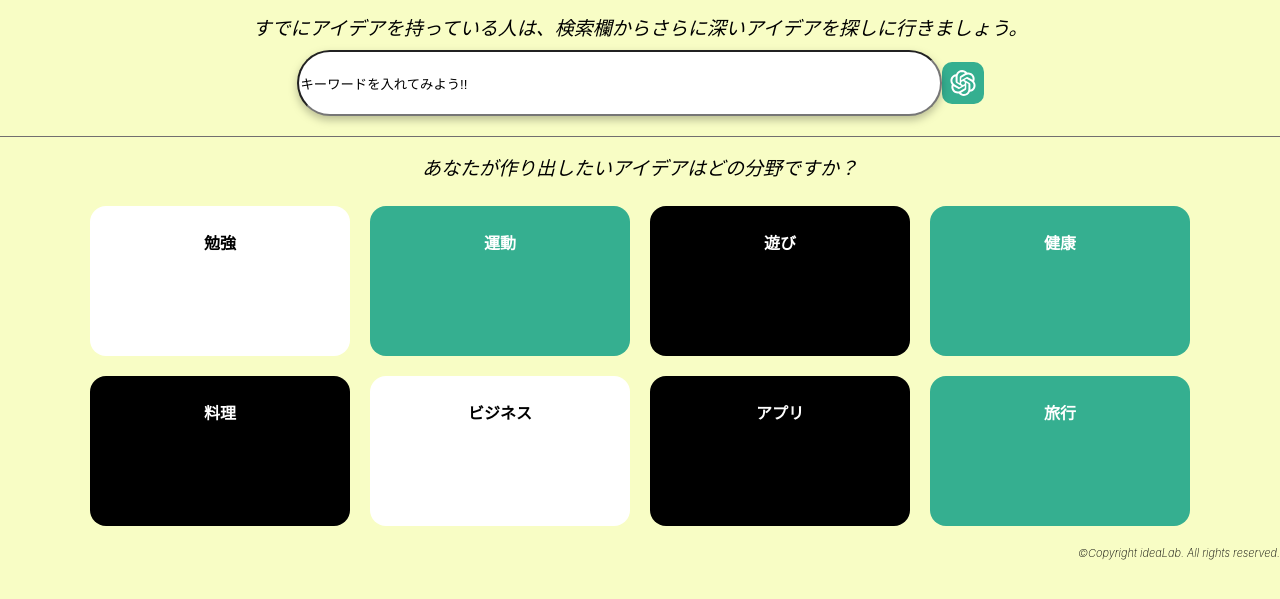
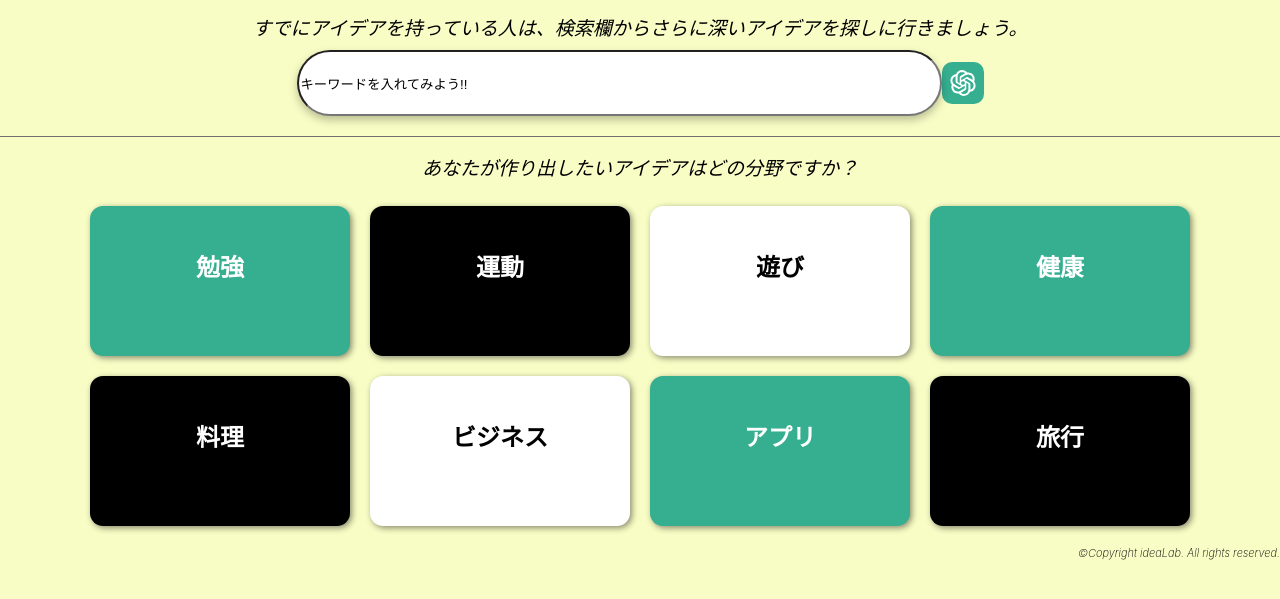
Before and after one commit to TT-RR/ideaLab, a plain HTML site: page index.html in a window 1280 px wide. Shown: the part 137-736 px from the top of the page. Drawn offline with nearby package versions, Linux system fonts and the light colour scheme.

Commit message:
created card-item

```diff
--- a/css/main.css
+++ b/css/main.css
@@ -113,15 +113,32 @@ footer p {
   justify-content: center;
 }
 
-/* スキルカードを3等分する */
-.idea-item-1 {
+.idea-list h2 {
+  padding-top: 20px;
+  font-size: 1.5rem;
+}
+
+/* 共通のデザイン */
+.card {
   height: 150px;
   width: 260px;
-  background-color: #fff;
-  border-radius: 16px;
+  pointer-events: auto;
+  border-radius: 13px;
   margin: 0 10px 20px 10px;
   padding: 30px;
   box-sizing: border-box;
+  box-shadow: 2px 2px 6px 0px rgba(0, 0, 0, 0.45);
+}
+
+.card:hover {
+  transform: translateY(-3px);
+  transition: all .5s;
+  box-shadow: 0px 3px 8px #333;
+}
+
+/* スキルカードを3等分する */
+.idea-item-1 {
+  background-color: #fff;
 }
 
 .idea-item-1 h2 {
@@ -129,23 +146,11 @@ footer p {
 }
 
 .idea-item-2 {
-  height: 150px;
-  width: 260px;
   background-color: #35AF90;
-  border-radius: 16px;
-  margin: 0 10px 20px 10px;
-  padding: 30px;
-  box-sizing: border-box;
 }
 
 .idea-item-3 {
-  height: 150px;
-  width: 260px;
   background-color: #000;
-  border-radius: 16px;
-  margin: 0 10px 20px 10px;
-  padding: 30px;
-  box-sizing: border-box;
 }
 
 .idea-item h2 {
@@ -163,6 +168,7 @@ footer p {
 
 .select p {
   padding-top: 8px;
+  color: #fff;
 }
 
 .select-true {
@@ -186,16 +192,16 @@ footer p {
 }
 
 .select-idea-item {
-  height: 150px;
   width: 350px;
-  /* widthが100%を超えたら折り返す */
   background-color: #35AF90;
-  border-radius: 16px;
+  color: #fff;
   font-size: 20px;
-  margin: 0 0 20px 20px;
-  padding: 30px;
-  box-sizing: border-box;
   overflow-wrap: break-word;
+}
+
+.input-idea {
+  display: flex;
+  padding: 10px 0 0 50px;
 }
 
 .ansButton p {
@@ -275,6 +281,7 @@ footer p {
   background-color: #35AF90;
 }
 
+/* ------ answer.html(スライドショー) ------ */
 .slider {
   /*横幅94%で左右に余白を持たせて中央寄せ*/
   width: 80%;
--- a/index.html
+++ b/index.html
@@ -46,42 +46,42 @@
 
         <div class="idea-list">
             <a href="select.html">
-                <div class="idea-item-1">
+                <div class="card idea-item-2">
                     <h2>勉強</h2>
                 </div>
             </a>
             <a href="select.html">
-                <div class="idea-item-2">
+                <div class="card idea-item-3">
                     <h2>運動</h2>
                 </div>
             </a>
             <a href="select.html">
-                <div class="idea-item-3">
+                <div class="card idea-item-1">
                     <h2>遊び</h2>
                 </div>
             </a>
             <a href="select.html">
-                <div class="idea-item-2">
+                <div class="card idea-item-2">
                     <h2>健康</h2>
                 </div>
             </a>
             <a href="select.html">
-                <div class="idea-item-3">
+                <div class="card idea-item-3">
                     <h2>料理</h2>
                 </div>
             </a>
             <a href="select.html">
-                <div class="idea-item-1">
+                <div class="card idea-item-1">
                     <h2>ビジネス</h2>
                 </div>
             </a>
             <a href="select.html">
-                <div class="idea-item-3">
+                <div class="card idea-item-2">
                     <h2>アプリ</h2>
                 </div>
             </a>
             <a href="select.html">
-                <div class="idea-item-2">
+                <div class="card idea-item-3">
                     <h2>旅行</h2>
                 </div>
             </a>
```
Also changed, not shown: select-two.html (+6 -6 lines), select.html (+6 -6 lines).
